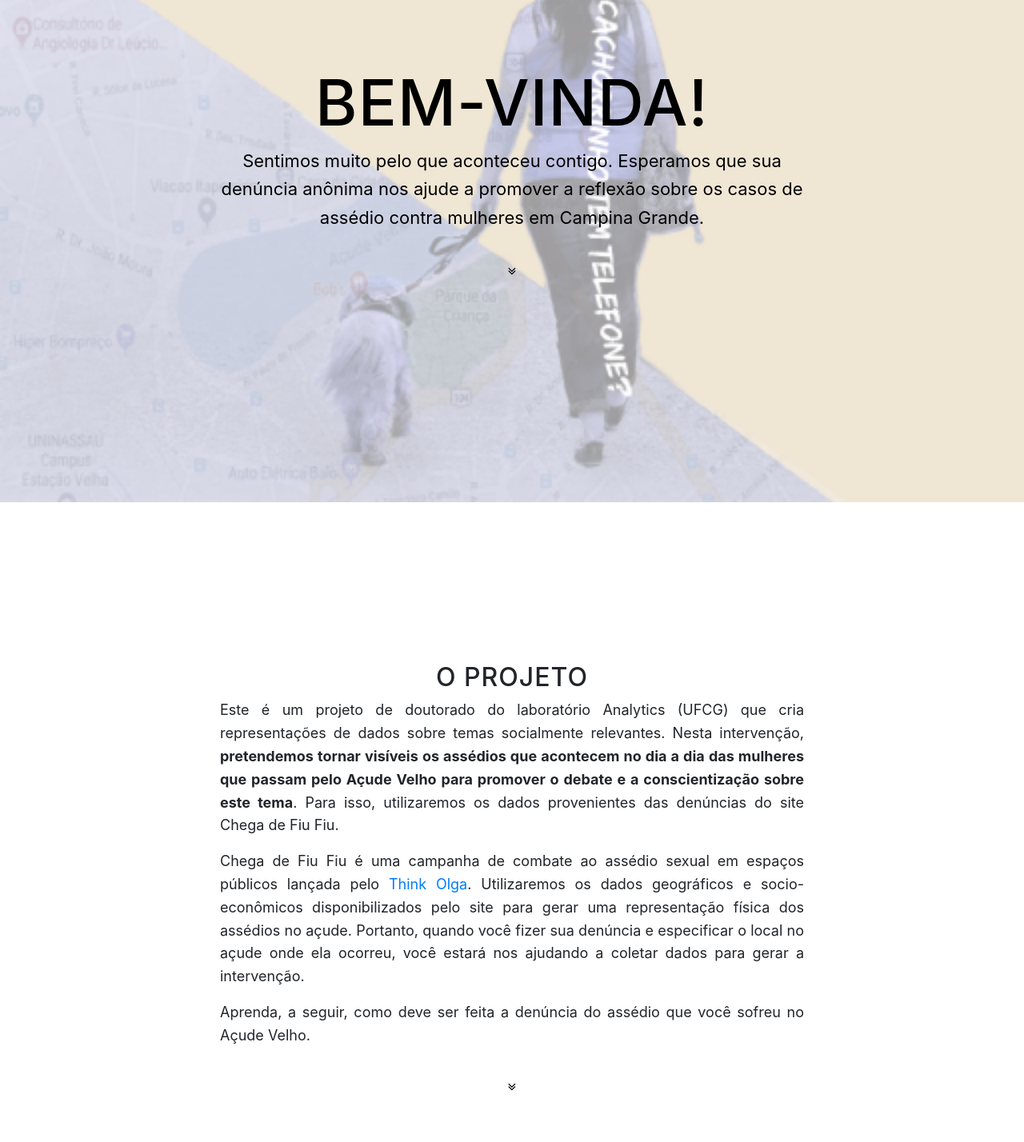
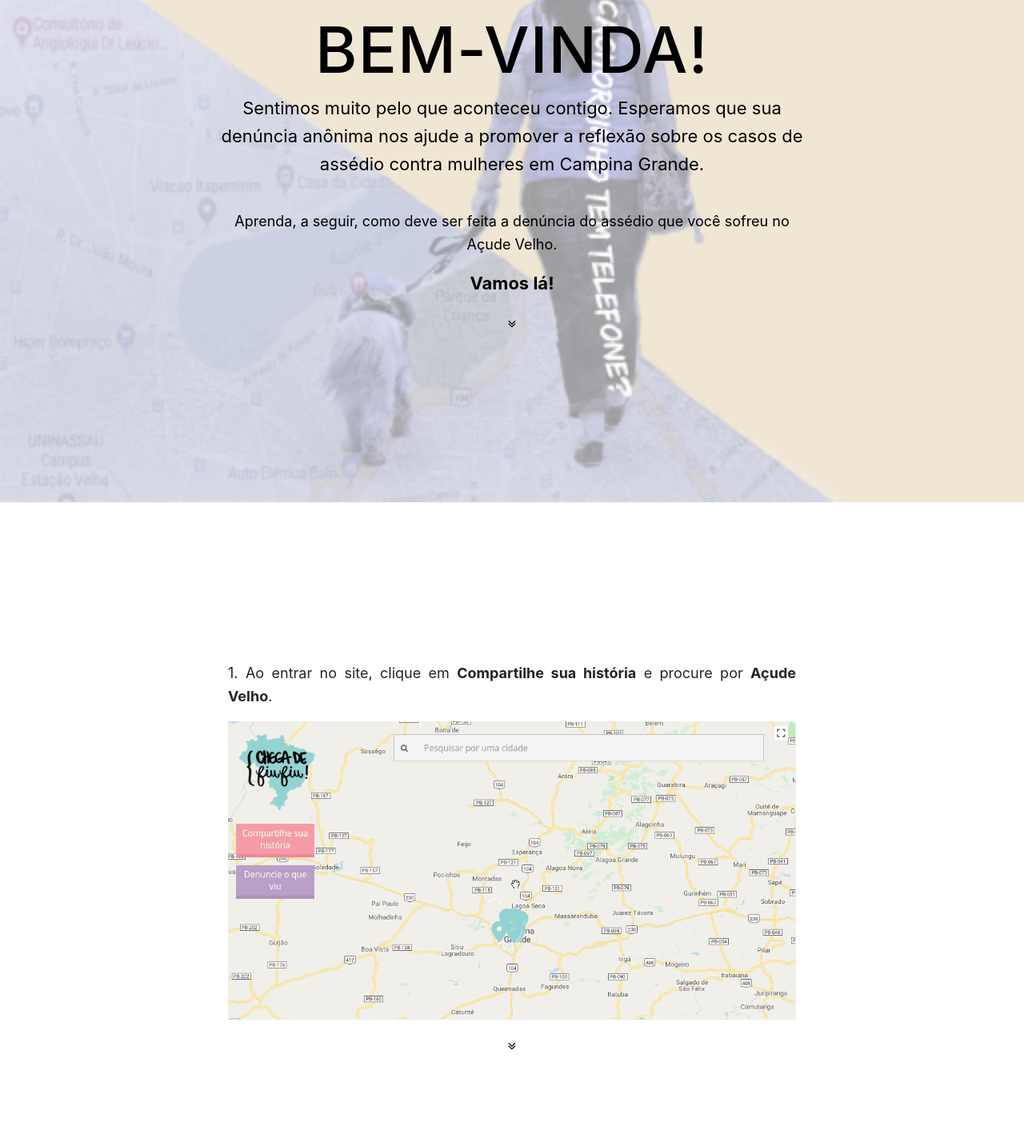
Before and after one commit to luizaugustomm/assedios-no-acude, a website with bundled scripts: page index.html in a window 1280 px wide. Shown: the part 172-1600 px from the top of the page at 80% size. Built offline with nearby package versions, Linux system fonts and the light colour scheme.

Commit message:
Agora vai!

```diff
--- a/css/grayscale.css
+++ b/css/grayscale.css
@@ -204,9 +204,11 @@ a:focus, a:hover {
   background-size: cover;
 }
 
-.contact-section {
-  padding-top: 150px;
-  padding-bottom: 150px;
+.vamos {
+  font-weight: bold;
+  font-size: 22px;
+  margin: 0px;
+
 }
 
 #map {
--- a/index.html
+++ b/index.html
@@ -43,8 +43,12 @@
             <div class="col-lg-8 mx-auto">
               <h1 class="brand-heading">Bem-vinda!</h1>
               <p class="intro-text">Sentimos muito pelo que aconteceu contigo. Esperamos que sua denúncia anônima nos ajude a promover a reflexão sobre os casos de assédio contra mulheres em Campina Grande.</p>
-              <a href="#about" class="btn btn-circle js-scroll-trigger">
-                <i class="fa fa-angle-double-down animated"></i>
+              <br>
+              <p>Aprenda, a seguir, como deve ser feita a denúncia do assédio que você sofreu no Açude Velho.</p>
+              <p class="vamos">Vamos lá!</p>
+
+              <a href="#t1" class="btn btn-circle js-scroll-trigger">
+                <i class="  fa fa-angle-double-down animated"></i>
               </a>
             </div>
           </div>
@@ -52,22 +56,6 @@
       </div>
     </header>
 
-    <!-- About Section -->
-    <section id="about" class="content-section text-center">
-      <div class="container">
-        <div class="row">
-          <div class="col-lg-8 mx-auto">
-            <h2>O projeto</h2>
-            <p>Este é um projeto de doutorado do laboratório Analytics (UFCG) que cria representações de dados sobre temas socialmente relevantes. Nesta intervenção, <strong>pretendemos tornar visíveis os assédios que acontecem no dia a dia das mulheres que passam pelo Açude Velho para promover o debate e a conscientização sobre este tema</strong>. Para isso, utilizaremos os dados provenientes das denúncias do site Chega de Fiu Fiu.</p>
-            <p>Chega de Fiu Fiu é uma campanha de combate ao assédio sexual em espaços públicos lançada pelo <a href="https://thinkolga.com/" target="_blank">Think Olga</a>. Utilizaremos os dados geográficos e socio-econômicos disponibilizados pelo site para gerar uma representação física dos assédios no açude. Portanto, quando você fizer sua denúncia e especificar o local no açude onde ela ocorreu, você estará nos ajudando a coletar dados para gerar a intervenção.</p>
-            <p>Aprenda, a seguir, como deve ser feita a denúncia do assédio que você sofreu no Açude Velho.</p>
-            <a href="#t1" class="btn btn-circle js-scroll-trigger">
-              <i class="  fa fa-angle-double-down animated"></i>
-            </a>
-          </div>
-        </div>
-      </div>
-    </section>
 
     <section id="t1" class="content-section content-section text-center">
       <div class="container">
@@ -108,7 +96,6 @@
     </section>
 
 
-
     <section id="go" class="go-section content-section text-center">
       <div class="container">
         <div class="col-lg-8 mx-auto">
@@ -119,11 +106,15 @@
     </section>
 
 
-    <!-- Contact Section -->
-    <section id="contact" class="contact-section text-center">
+    <!-- About Section -->
+    <section id="about" class="content-section text-center">
       <div class="container">
         <div class="row">
           <div class="col-lg-8 mx-auto">
+            <h2>O projeto</h2>
+            <p>Este é um projeto de doutorado do laboratório Analytics (UFCG) que cria representações de dados sobre temas socialmente relevantes. Nesta intervenção, <strong>pretendemos tornar visíveis os assédios que acontecem no dia a dia das mulheres que passam pelo Açude Velho para promover o debate e a conscientização sobre este tema</strong>. Para isso, utilizaremos os dados provenientes das denúncias do site Chega de Fiu Fiu.</p>
+            <p>Chega de Fiu Fiu é uma campanha de combate ao assédio sexual em espaços públicos lançada pelo <a href="https://thinkolga.com/" target="_blank">Think Olga</a>. Utilizaremos os dados geográficos e socio-econômicos disponibilizados pelo site para gerar uma representação física dos assédios no açude. Portanto, quando você fizer sua denúncia e especificar o local no açude onde ela ocorreu, você estará nos ajudando a coletar dados para gerar a intervenção.</p>
+
             <h2>Tem alguma dúvida?</h2>
             <p>Utilize os contatos a seguir para tirar qualquer dúvida com o pesquisador.
             <ul class="list-inline banner-social-buttons">
@@ -138,7 +129,6 @@
         </div>
       </div>
     </section>
-
 
     <!-- Bootstrap core JavaScript -->
     <script src="vendor/jquery/jquery.min.js"></script>
```
